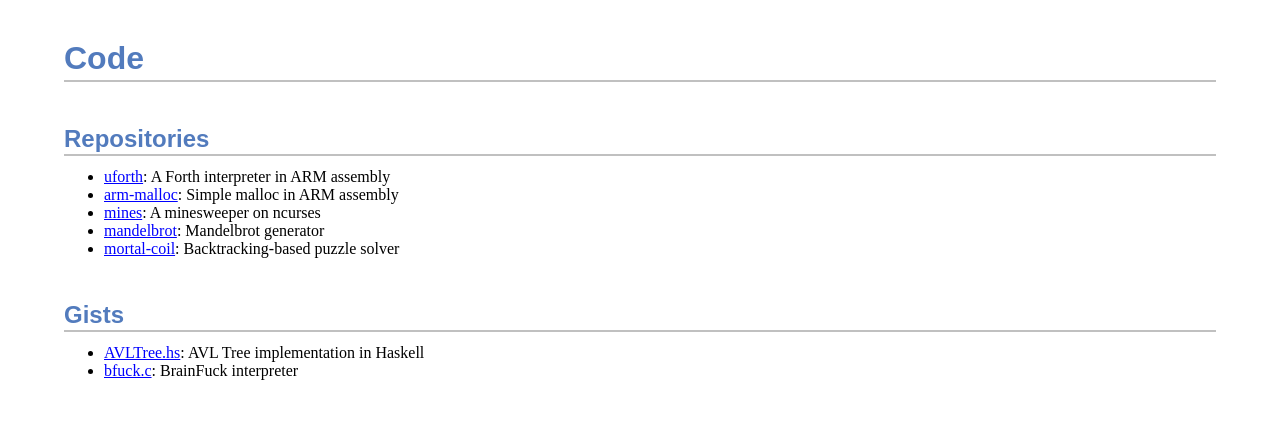
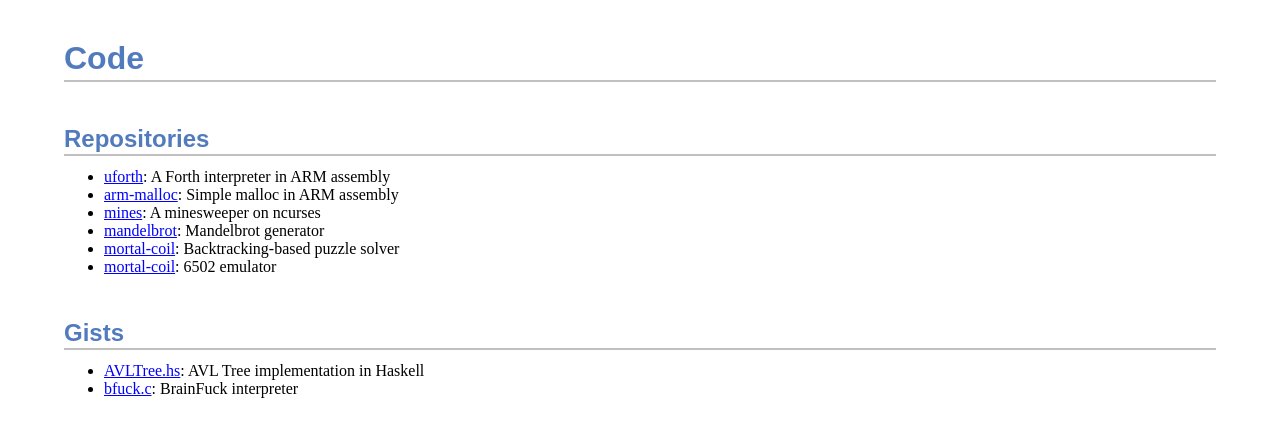
Before and after one commit to gerard/gerard.github.com, a Jekyll site: the page built from index.html, in a window 1280 px wide. Shown: the top 437 px of the page. Built offline with Jekyll 4.4.1, drawn with Linux system fonts in a browser that asks for light colours; Markdown is read by kramdown in place of the engine named in the settings.

Commit message:
Add link to bugnes

```diff
--- a/index.html
+++ b/index.html
@@ -11,6 +11,7 @@
         <li><a href="http://github.com/gerard/mines">mines</a>: A minesweeper on ncurses</li>
         <li><a href="http://github.com/gerard/mandelbrot">mandelbrot</a>: Mandelbrot generator</li>
         <li><a href="http://github.com/gerard/mortal-coil">mortal-coil</a>: Backtracking-based puzzle solver</li>
+        <li><a href="http://github.com/gerard/bugnes">mortal-coil</a>: 6502 emulator</li>
 </ul>
 
 <h2>Gists</h2>
```
